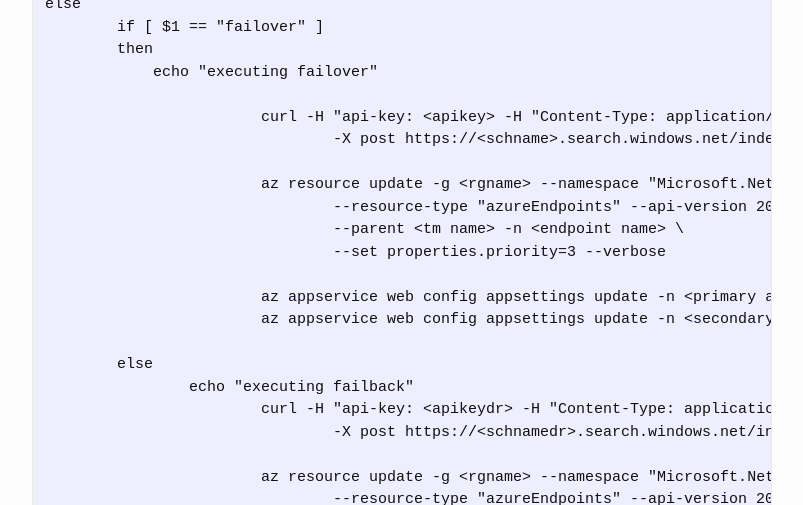
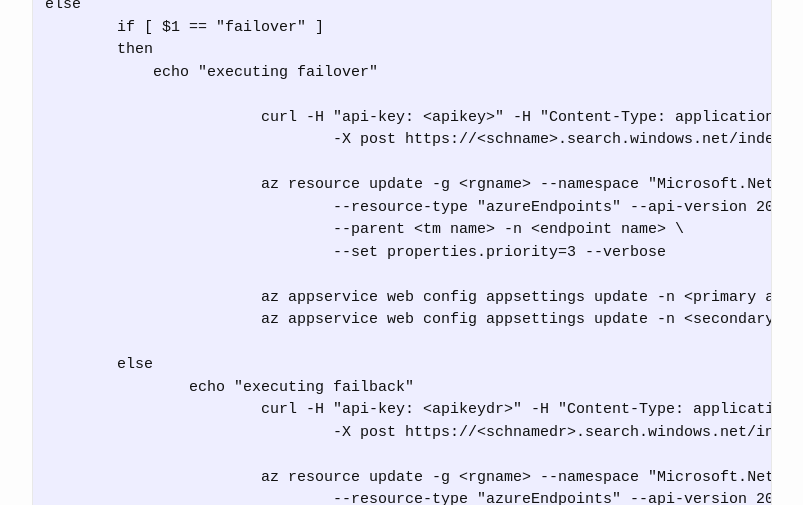
Before and after one commit to iljoong/iljoong.github.io, a Jekyll site: the page built from _posts/2017-04-01-Azure-BCDR.md, in a window 1280 px wide and 1400 px high, scrolled down 4273 px. Shown: the part 354-859 px from the top of the window, without its empty margins (238-1041 px from the left). Built offline with Jekyll 4.4.1, drawn with Linux system fonts in a browser that asks for light colours; some of the changed text lies outside the part shown.

```diff
--- a/_posts/2017-04-01-Azure-BCDR.md
+++ b/_posts/2017-04-01-Azure-BCDR.md
@@ -110,7 +110,7 @@ else
         then
             echo "executing failover"
 
-			curl -H "api-key: <apikey> -H "Content-Type: application/json" -v \
+			curl -H "api-key: <apikey>" -H "Content-Type: application/json" -v \
 				-X post https://<schname>.search.windows.net/indexers/fotos-json-indexer/run?api-version=2016-09-01
 
 			az resource update -g <rgname> --namespace "Microsoft.Network/trafficManagerProfiles" \
@@ -123,7 +123,7 @@ else
 
         else
         	echo "executing failback"
-			curl -H "api-key: <apikeydr> -H "Content-Type: application/json" -v \
+			curl -H "api-key: <apikeydr>" -H "Content-Type: application/json" -v \
 				-X post https://<schnamedr>.search.windows.net/indexers/fotos-json-indexer/run?api-version=2016-09-01
 
 			az resource update -g <rgname> --namespace "Microsoft.Network/trafficManagerProfiles" \
```
Also changed, not shown: other parts of _posts/2017-04-01-Azure-BCDR.md (+2 -2 lines).
